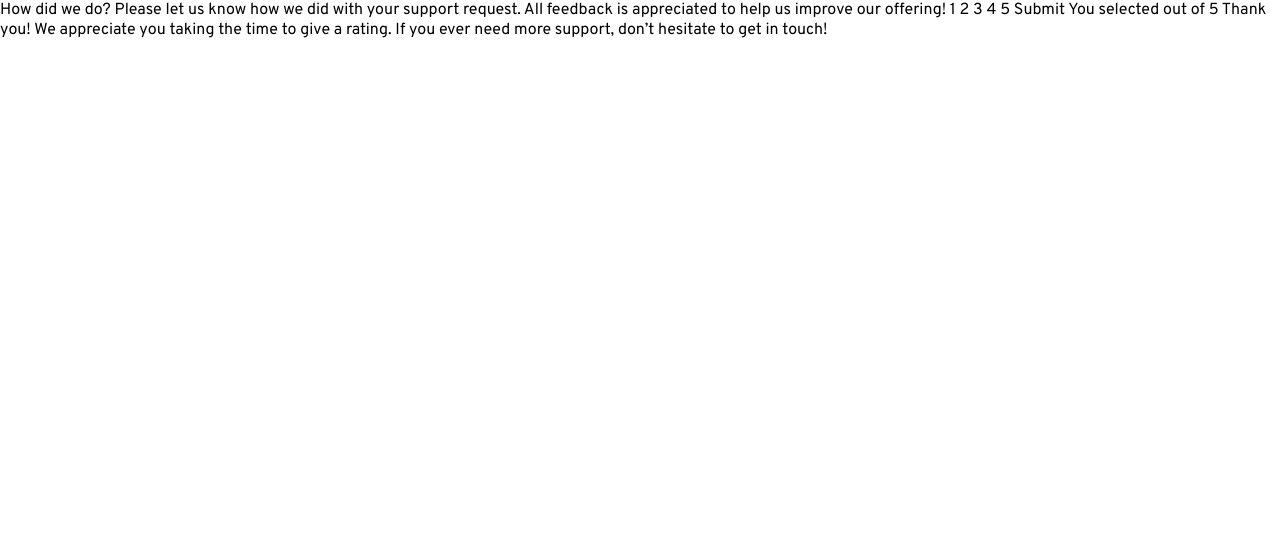
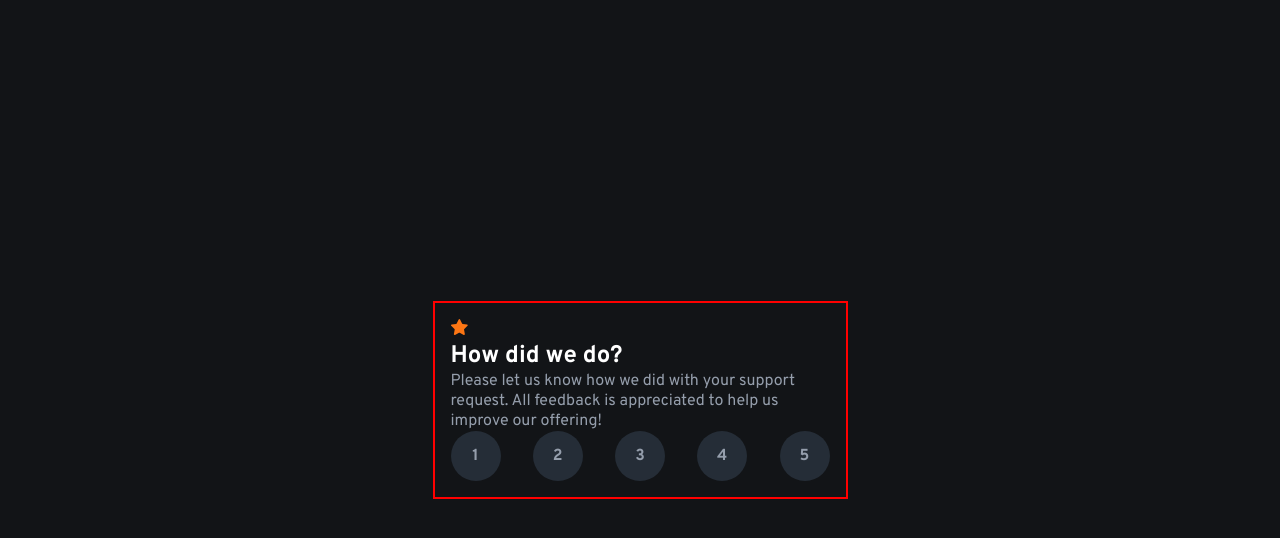
Before and after one commit to Muhammad-Taus/Front-End-Mentor-Interactive-Rating-Component, a plain HTML site: page index.html in a window 1280 px wide. Drawn offline with Linux system fonts and the light colour scheme.

Commit message:
designing index page desktop

```diff
--- a/index.html
+++ b/index.html
@@ -22,9 +22,29 @@
 
 <body>
 
-  <!-- Rating state start -->
+  <main class="container">
+    <img src="/images/icon-star.svg" alt="">
+    <h2>
+      How did we do?
+    </h2>
+    <p>
+      Please let us know how we did with your support request. All feedback is appreciated
+      to help us improve our offering!
+    </p>
 
-  How did we do?
+    <ul>
+      <li>1</li>
+      <li>2</li>
+      <li>3</li>
+      <li>4</li>
+      <li>5</li>
+    </ul>
+
+  </main>
+
+
+
+  <!-- How did we do?
 
   Please let us know how we did with your support request. All feedback is appreciated
   to help us improve our offering!
@@ -33,18 +53,14 @@
 
   Submit
 
-  <!-- Rating state end -->
-
-  <!-- Thank you state start -->
-
-  You selected <!-- Add rating here --> out of 5
+  You selected Add rating here out of 5
 
   Thank you!
 
   We appreciate you taking the time to give a rating. If you ever need more support,
   don’t hesitate to get in touch!
 
-  <!-- Thank you state end -->
+   -->
 
 
 </body>
--- a/styles.css
+++ b/styles.css
@@ -14,9 +14,47 @@
     box-sizing: border-box;
 }
 
+html, body{
+    height: 100%;
+}
+
 body {
     font-family: "Overpass", sans-serif;
     font-optical-sizing: auto;
     font-weight: 400;
     font-style: normal;
+    background-color: var(--clr-VeryDarkBlue);
+    color: var(--clr-White);
+    display: flex;
+    justify-content: center;
+    align-items: center;
 }
+
+.container{
+    width: 80%;
+    max-width: 415px;
+    padding: 1rem;
+    background-color: var(--clr-VeryDarkBlue);
+    border: 2px solid red;
+}
+
+.container p, .container ul li{
+    color: var(--clr-LightGrey);
+}
+
+.container ul{
+    display: flex;
+    flex-direction: row;
+    justify-content: space-between;
+}
+
+.container ul li{
+    background-color: var(--clr-DarkBlue);
+    height: 50px;
+    width: 50px;
+    border-radius: 50%;
+    font-weight: 700;
+    display: flex;
+    justify-content: center;
+    align-items: center;
+}
```
